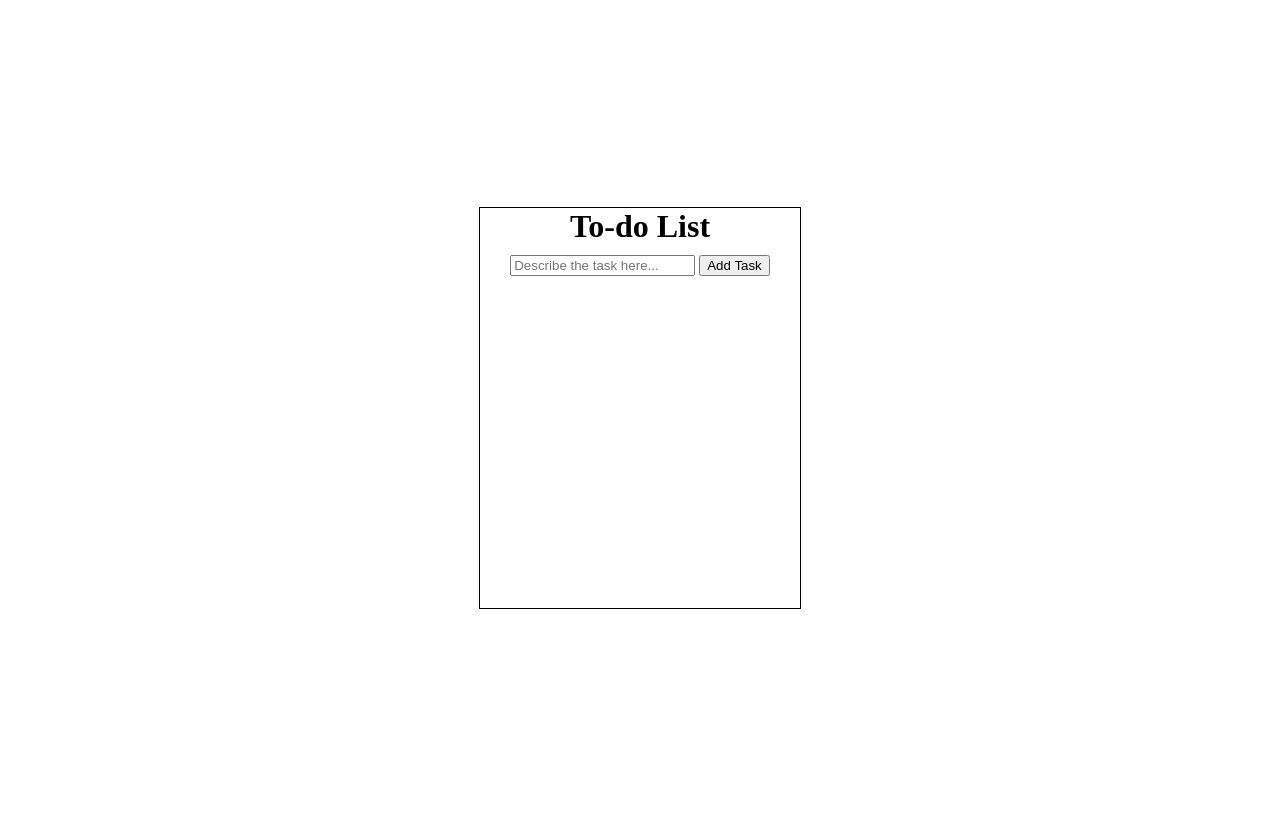
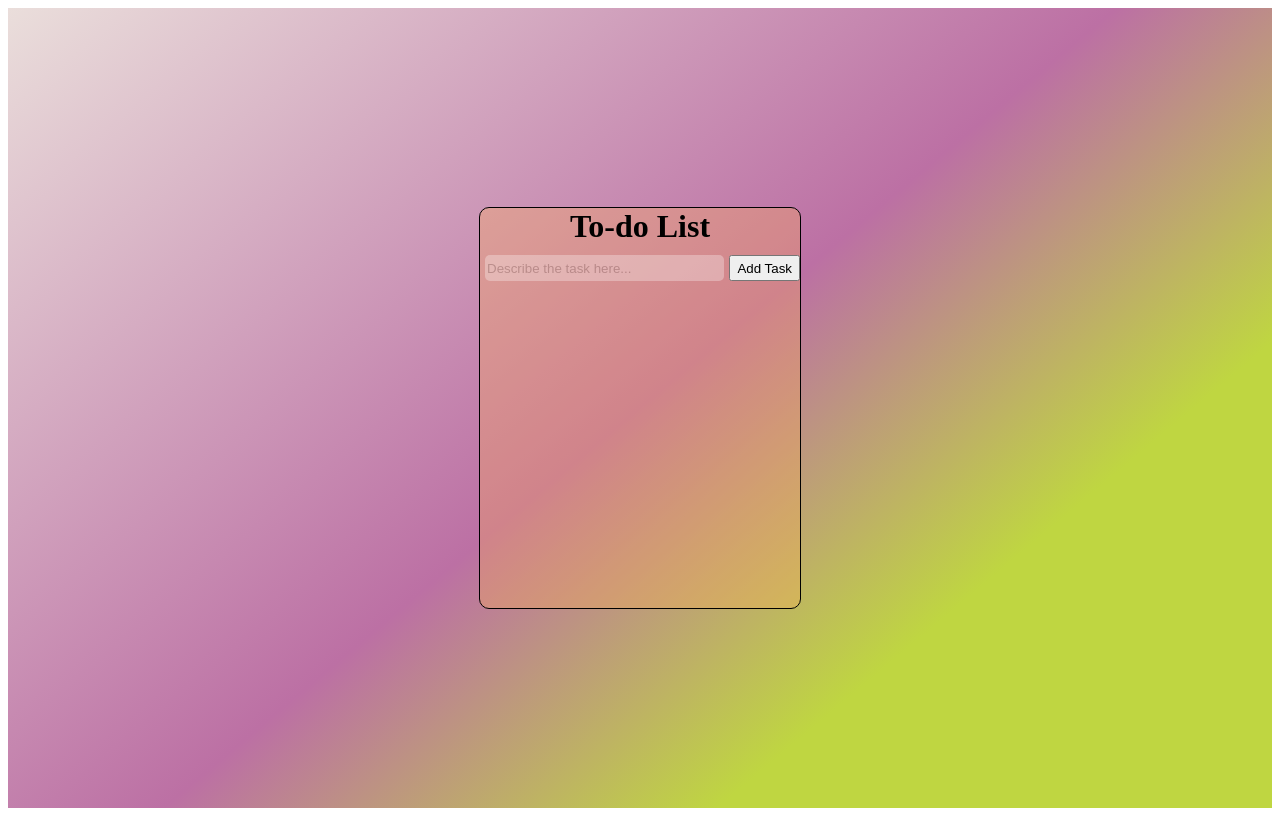
Before and after one commit to Nrdias/to-do_list, a website built with Vite: page index.html in a window 1280 px wide. Built offline with nearby package versions, Linux system fonts and the light colour scheme.

Commit message:
working on UI

```diff
--- a/css/style.css
+++ b/css/style.css
@@ -11,7 +11,7 @@ ul {
     align-items: center;
     justify-content: flex-end;
     height: 2.5rem;
-    border: 1px solid ;
+    border: 1px solid;
     padding: 0;
 }
 
@@ -34,7 +34,8 @@ ul {
     box-shadow: 0 3px 10px grey;
     scale: 1.1;
 }
-.task__button:active{
+
+.task__button:active {
     scale: 0.9;
 }
 
@@ -44,6 +45,7 @@ ul {
     flex-direction: column;
     justify-content: center;
     align-items: center;
+    background-image: linear-gradient(140deg, #EADEDB 0%, #BC70A4 50%, #BFD641 75%);
 }
 
 .list {
@@ -63,13 +65,32 @@ ul {
     display: flex;
     flex-direction: column;
     border: 1px solid #000;
+    background: rgba(255, 175, 80, 0.3);
+    border-radius: 10px;
 }
 
-.form h1{
+
+.form h1 {
     margin: 0 auto;
     margin-bottom: 10px;
 }
 
-.form__insert{
+.form__insert {
+    display: flex;
+    width: 100%;
     align-self: center;
+    justify-content: space-around;
 }
+
+
+
+form #form__input {
+
+    border: none;
+    opacity: 0.3;
+    height: 1.5rem;
+    border-radius: 5px;
+    flex-grow: 1;
+    margin-left: 5px;
+    margin-right: 5px;
+}
```
